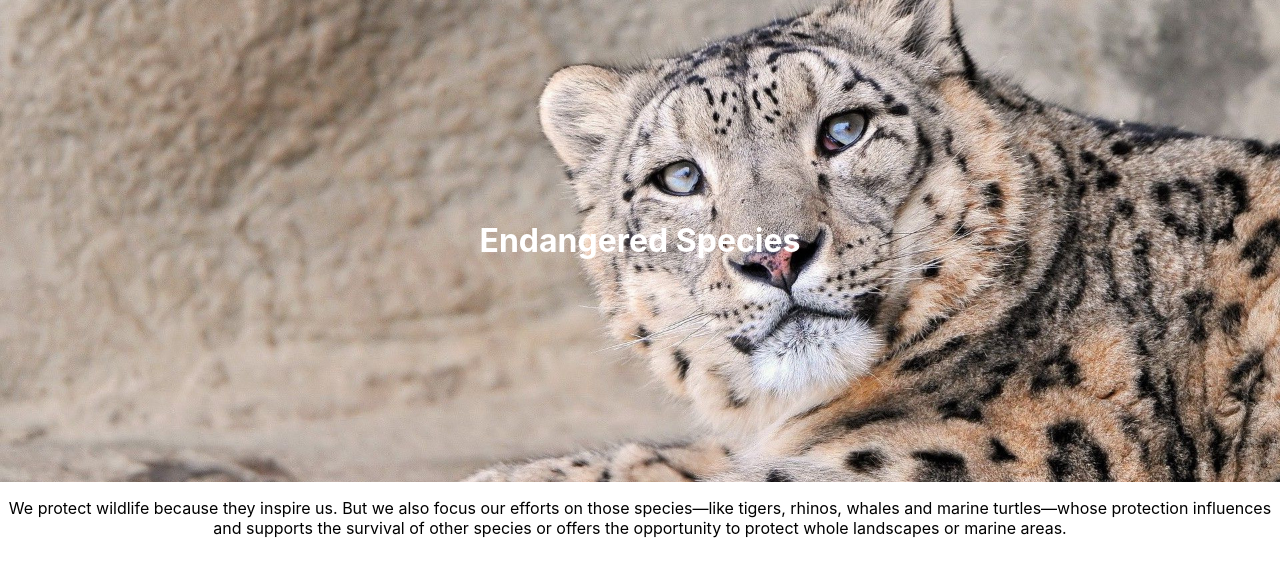
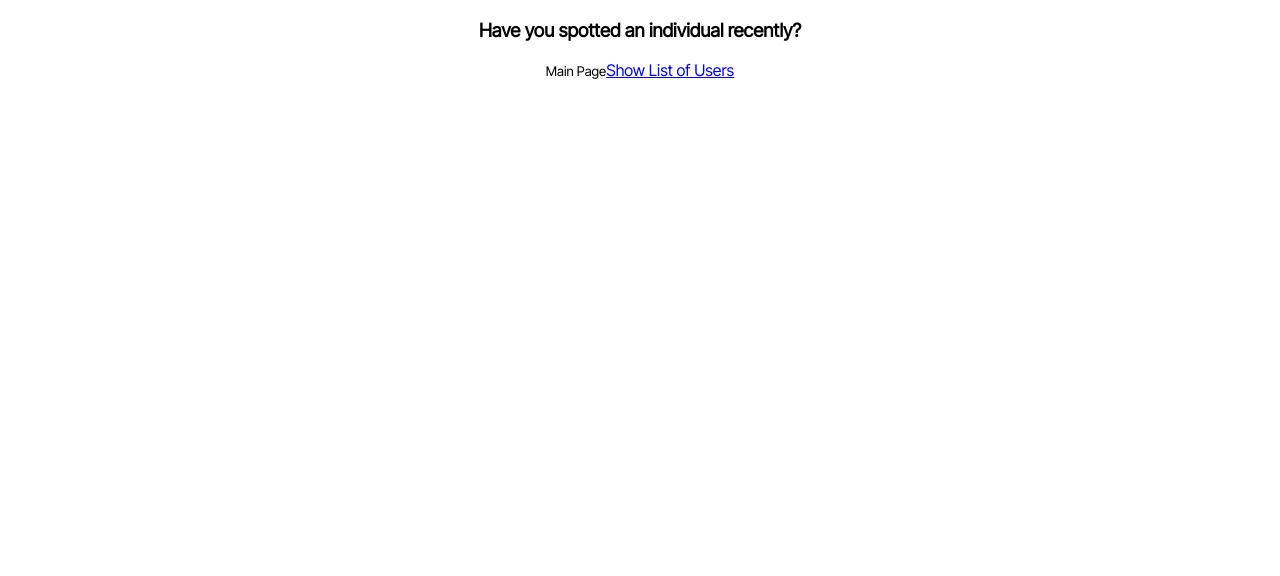
Before and after one commit to jsmontecillo/animal-tracker, a React (Create React App) app in the folder client/: page /add-individuals in a window 1280 px wide. Shown: the top 576 px of the page. Built offline with nearby package versions, Linux system fonts and the light colour scheme; no server answers.

Commit message:
added routers

```diff
--- a/client/package.json
+++ b/client/package.json
@@ -8,6 +8,7 @@
     "@testing-library/user-event": "^13.5.0",
     "react": "^17.0.2",
     "react-dom": "^17.0.2",
+    "react-router-dom": "^6.4.1",
     "react-scripts": "5.0.0",
     "web-vitals": "^2.1.4"
   },
--- a/client/src/App.css
+++ b/client/src/App.css
@@ -1,4 +1,7 @@
+@import url('https://fonts.googleapis.com/css2?family=Inter+Tight&display=swap');
+
 .App {
+  font-family: 'Inter Tight', sans-serif;
   text-align: center;
 }
 
--- a/client/src/App.js
+++ b/client/src/App.js
@@ -1,13 +1,27 @@
+import React from 'react';
 import "./App.css";
-import Header from './components/header';
-import Species from "./components/species";
+import {
+  BrowserRouter as Router,
+  Routes,
+  Route,
+  Switch,
+  Link,
+  Redirect
+} from "react-router-dom";
+import IndividualsForm from './components/pages/addindividuals';
+import SightingsForm from './components/pages/addsightings';
+import Layout from "./components/pages/layout";
 
 function App() {
   return (
     <div className="App">
-      <Header />
-      <p>We protect wildlife because they inspire us. But we also focus our efforts on those species—like tigers, rhinos, whales and marine turtles—whose protection influences and supports the survival of other species or offers the opportunity to protect whole landscapes or marine areas.</p>
-      <Species />
+        <Router>
+          <Routes>
+            <Route path="/" element={<Layout />} />
+            <Route path="/add-individuals" element={<IndividualsForm/>} />
+            <Route path="/add-sighting" element={<SightingsForm/>} />
+          </Routes>
+        </Router>
     </div>
   );
 }
--- a/client/src/components/header.css
+++ b/client/src/components/header.css
@@ -1,5 +1,6 @@
 .header {
     margin-top: 0;
+    text-shadow: 2px 2px #464569;
     background-image: url(header.jpg);
     background-size: cover;
     padding: 200px;
--- a/client/src/components/header.js
+++ b/client/src/components/header.js
@@ -1,6 +1,5 @@
 import React from 'react';
 import './header.css';
-import header from './header.jpg';
 
 const Header = () => {
     return (
--- /dev/null
+++ b/client/src/components/pages/addindividuals.js
@@ -0,0 +1,13 @@
+import { Link } from "react-router-dom";
+
+const IndividualsForm = () => {
+    return (
+      <div>
+        <h3>Have you spotted an individual recently?</h3>
+        <small>Main Page</small>
+        <Link to="/users">Show List of Users</Link>
+      </div>
+    );
+};
+
+export default IndividualsForm;
--- /dev/null
+++ b/client/src/components/pages/addsightings.js
@@ -0,0 +1,16 @@
+import { Link } from "react-router-dom";
+
+const SightingsForm = () => {
+    return (
+      <div>
+        <h3>Submit your sightings</h3>
+        <form>
+
+        </form>
+        <small>Main Page</small>
+        <Link to="/users">Show List of Users</Link>
+      </div>
+    );
+};
+
+export default SightingsForm;
--- /dev/null
+++ b/client/src/components/pages/layout.css
@@ -0,0 +1,3 @@
+ul {
+    list-style: none;
+}
--- /dev/null
+++ b/client/src/components/pages/layout.js
@@ -0,0 +1,31 @@
+import React from "react";
+import Header from '../header';
+import Species from "../species";
+import { BrowserRouter, Route, Link, Outlet } from "react-router-dom";
+import './layout.css';
+
+function Layout() {
+  return (
+    <>
+        <Header />
+        <nav>
+        <ul>
+            <li>
+            <Link to="/">HOME</Link>
+            </li>
+            <li>
+            <Link to="/add-individuals">ADD INDIVIDUAL</Link>
+            </li>
+            <li>
+            <Link to="/add-sighting">SUBMIT SIGHTINGS</Link>
+            </li>
+        </ul>
+        </nav>
+        <Outlet />
+        <p>We protect wildlife because they inspire us. But we also focus our efforts on those species—like tigers, rhinos, whales and marine turtles—whose protection influences and supports the survival of other species or offers the opportunity to protect whole landscapes or marine areas.</p>
+        <Species />
+    </>
+  );
+}
+
+export default Layout;
--- a/client/src/components/species.css
+++ b/client/src/components/species.css
@@ -2,4 +2,5 @@
     width: 33%;
     padding: 10px;
     border: solid 2px black;
+    margin: 1px;
 }
--- a/client/src/components/species.js
+++ b/client/src/components/species.js
@@ -1,4 +1,5 @@
 import { useState, useEffect } from "react";
+import defaultImg from './default.png';
 import './species.css'
 
 const Species = () => {
@@ -15,10 +16,11 @@ const Species = () => {
 
       return (
         <>
+            <h2>Species</h2>
             {animals.map((animal) => {
                 return (
                     <div className="animal-card" key={animal.id}>
-                        <img src={animal.image} alt={animal.common_name} height="300px" />
+                        <img src={animal.image || defaultImg} alt={animal.common_name} height="300px" />
                         {animal.common_name}
                     </div>
                 )
```
Also changed, not shown: client/src/components/default.png (added), 1 other file (tests, documents, lock files or other folders).
